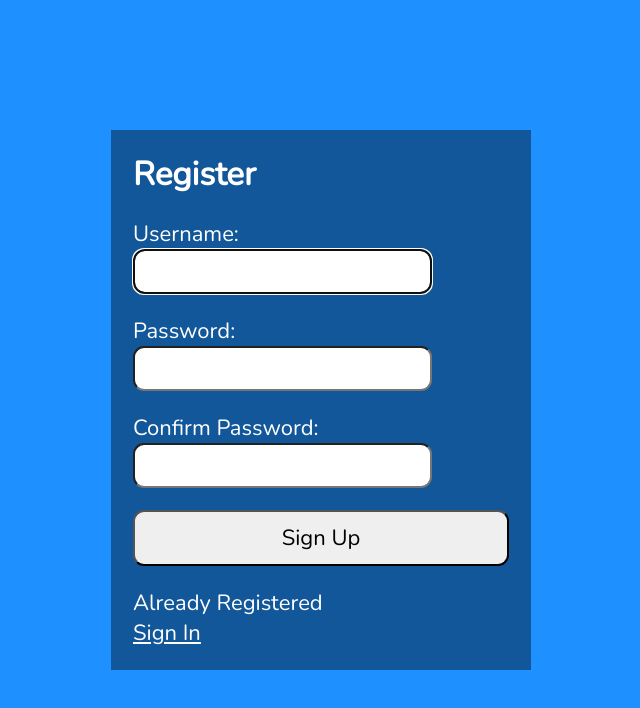
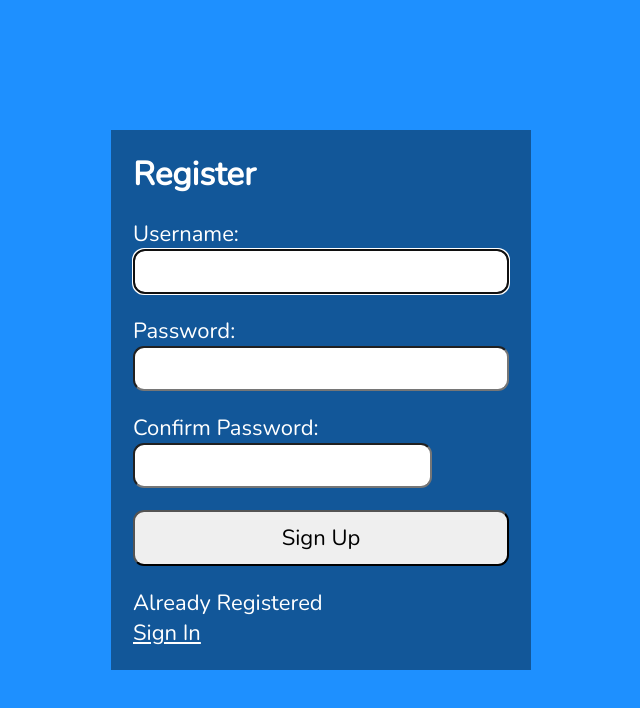
Before and after one commit to Sushant-Dhungana/Form-Validation, a React (Create React App) app: page / in a window 1280 px wide. Shown: the top 708 px of the page, without its empty margins (319-959 px from the left). Built offline with nearby package versions, Linux system fonts and the light colour scheme.

Commit message:
password regex comitted

```diff
--- a/src/Register.jsx
+++ b/src/Register.jsx
@@ -30,29 +30,29 @@
   const [success, setSuccess] = useState(false);
 
   useEffect(() => {
-    const divElement = userRef.current
+    const divElement = userRef.current;
     divElement.focus();
-  }, [])
+  }, []);
 
   useEffect(() => {
     const result = USER_REGEX.test(user);
     console.log(result);
     console.log(user);
     setValidName(result);
-  }, [user])
+  }, [user]);
 
   useEffect(() => {
     const result = PWD_REGEX.test(pwd);
     console.log(result);
     console.log(pwd);
-    setValidName(result);
+    setValidPwd(result);
     const match = pwd === matchPwd;
     setValidMatch(match);
-  }, [pwd, matchPwd])
+  }, [pwd, matchPwd]);
 
   useEffect(() => {
     setErrMsg("");
-  }, [user, pwd, matchPwd])
+  }, [user, pwd, matchPwd]);
 
   return (
     <section>
@@ -66,13 +66,15 @@
       <h1>Register</h1>
       <form>
         <label htmlFor="username">
-          Username:<br/>
+          Username:
+          <br />
           <span className={validName ? "valid" : "hide"}>
-          <FontAwesomeIcon icon={faCheck}/>
+            <FontAwesomeIcon icon={faCheck} />
           </span>
           <span className={validName || !user ? "hide" : "invalid"}>
-          <FontAwesomeIcon icon={faTimes}/>
+            <FontAwesomeIcon icon={faTimes} />
           </span>
+          </label>
           <input
             type="text"
             id="Username"
@@ -85,19 +87,58 @@
             onFocus={() => setUserFocus(true)}
             onBlur={() => setUserFocus(false)}
           />
-          <p id="uidnote" className={userFocus && user && !validName ? "instructions" : "offscreen"}>
+          <p
+            id="uidnote"
+            className={
+              userFocus && user && !validName ? "instructions" : "offscreen"
+            }
+          >
             <FontAwesomeIcon icon={faInfoCircle} />
-            4 to 24 characters. <br/>
-            Must start with a letter. <br/>
-            Can contain letters, numbers, underscores and dashes. <br/>
-            </p>
-        </label>
+            4 to 24 characters. <br />
+            Must start with a letter. <br />
+            Can contain letters, numbers, underscores and dashes. <br />
+          </p>
+
         <label htmlFor="password">
-          Password: <br/>
-          <input type="password" id="Password" />
-        </label>
+          Password:
+          <span className={validPwd ? "valid" : "hide"}>
+            <FontAwesomeIcon icon={faCheck} />
+          </span>
+          <span className={validPwd || !pwd ? "hide" : "invalid"}>
+            <FontAwesomeIcon icon={faTimes} />
+          </span>
+          </label>
+
+          <input
+            type="password"
+            id="password"
+            onChange={(e) => setPwd(e.target.value)}
+            required
+            aria-invalid={validPwd ? "false" : "true"}
+            aria-describedby="pwdnote"
+            onFocus={() => setPwdFocus(true)}
+            onBlur={() => setPwdFocus(false)}
+          />
+          <p
+            id="pwdnote"
+            className={
+              pwdFocus && !validPwd ? "instructions" : "offscreen"
+            }
+          >
+            <FontAwesomeIcon icon={faInfoCircle} />
+            8 to 24 characters. <br />
+            Must include uppercase and lowercase letters, a number and special
+            character <br />
+            Allowed special character:
+            <span aira-label="exclamation mark">!</span>{" "}
+            <span aira-label="at symbol">@</span>{" "}
+            <span aria-label="hastag">#</span>
+            <span aria-label="dollor sign">$</span>
+            <span aria-label="percent">%</span>
+          </p>
+
         <label htmlFor="Confirm_pwd">
-          Confirm Password: <br/>
+          Confirm Password: <br />
           <input type="password" id="Confirm_Pwd" />
         </label>
         <button>Sign Up</button>
```
